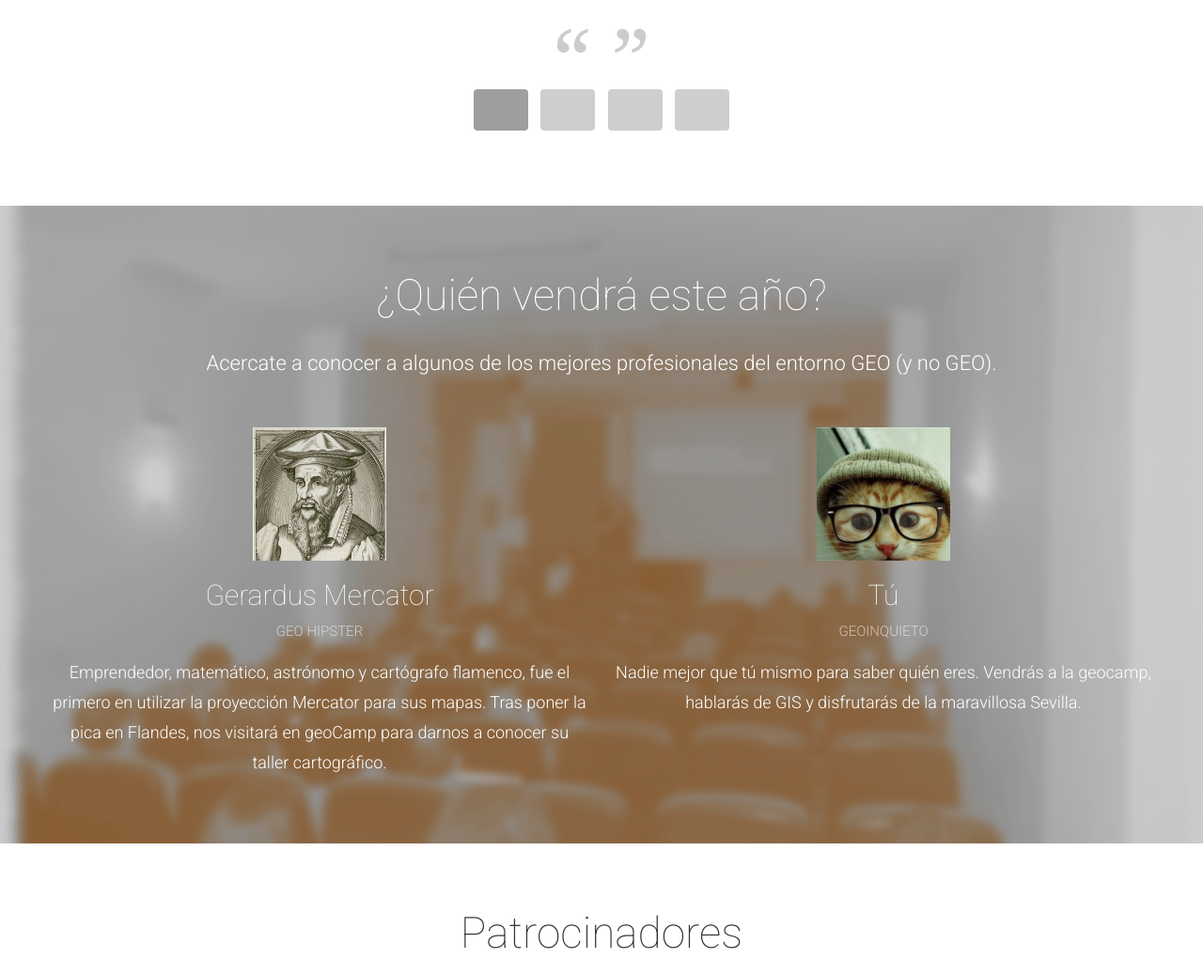
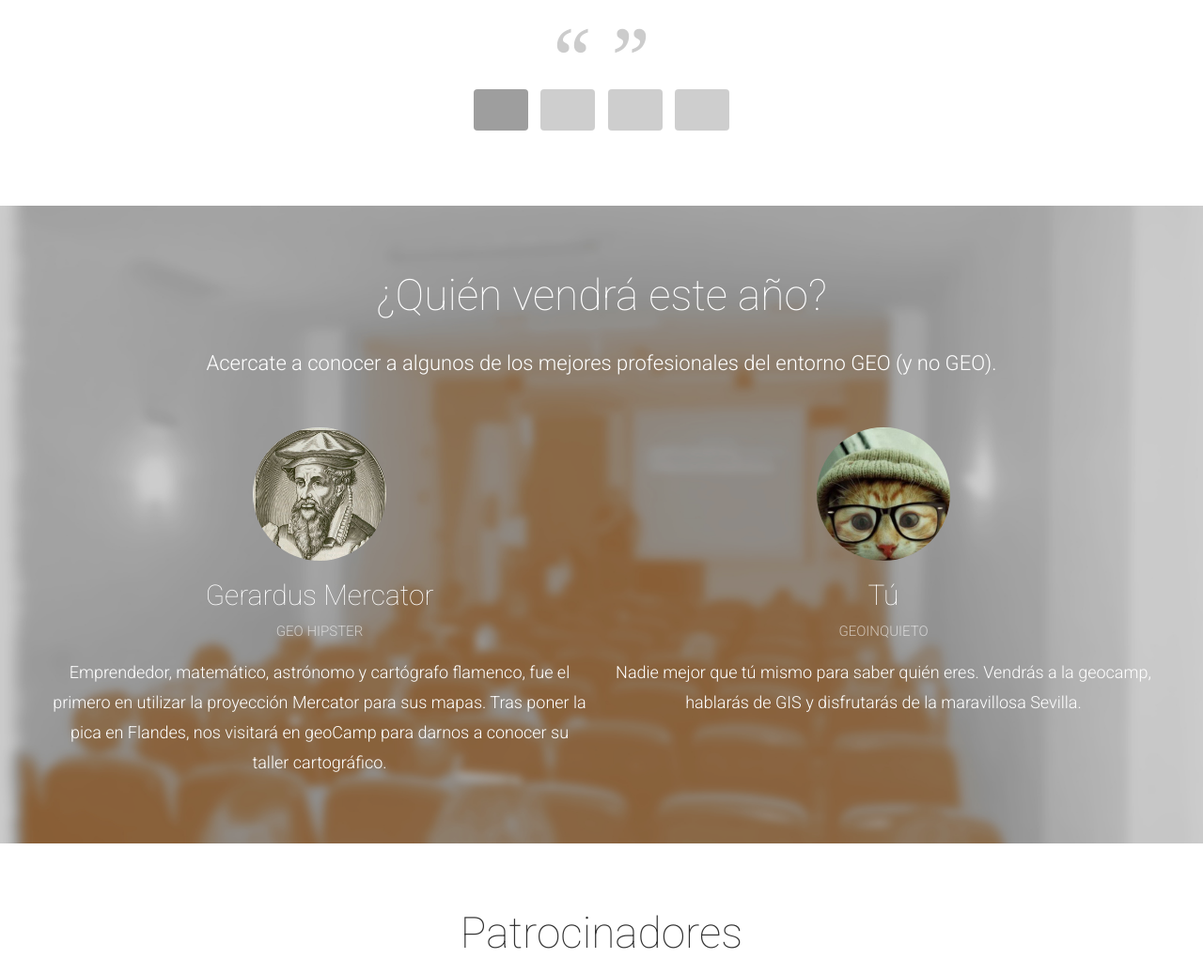
Before and after one commit to geocamp-es/2015, a PHP site: page / in a window 1280 px wide. Shown: the part 2134-3171 px from the top of the page at 94% size. Run offline with PHP 8.4, Linux system fonts and the light colour scheme; grey boxes are pictures that could not be loaded.

Commit message:
Restaurando estilo

```diff
--- a/assets/css/style.css
+++ b/assets/css/style.css
@@ -466,6 +466,7 @@ nav a:focus { color: #fff; }
 
 .whos-behind-box-1 .whos-behind-photo img {
 	width: 100%;
+	border-radius: 85%;
 }
 
 .whos-behind-box-1 .whos-behind-photo .whos-behind-social {
```
